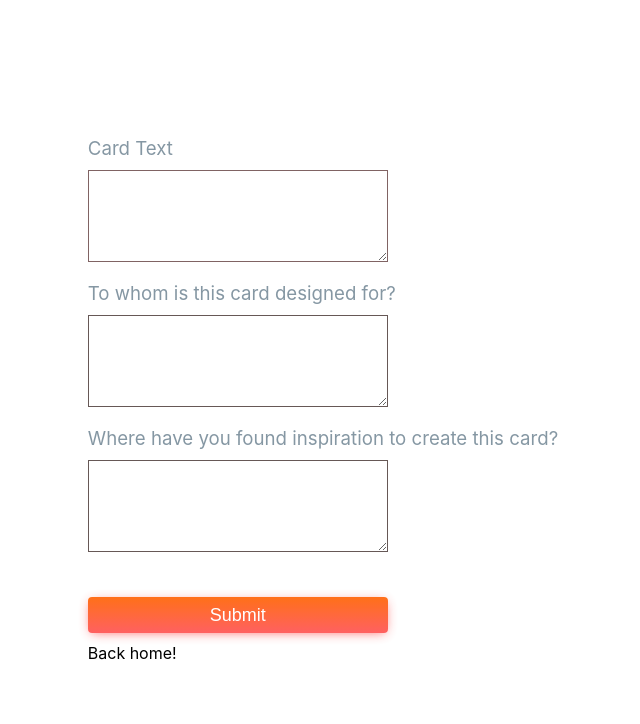
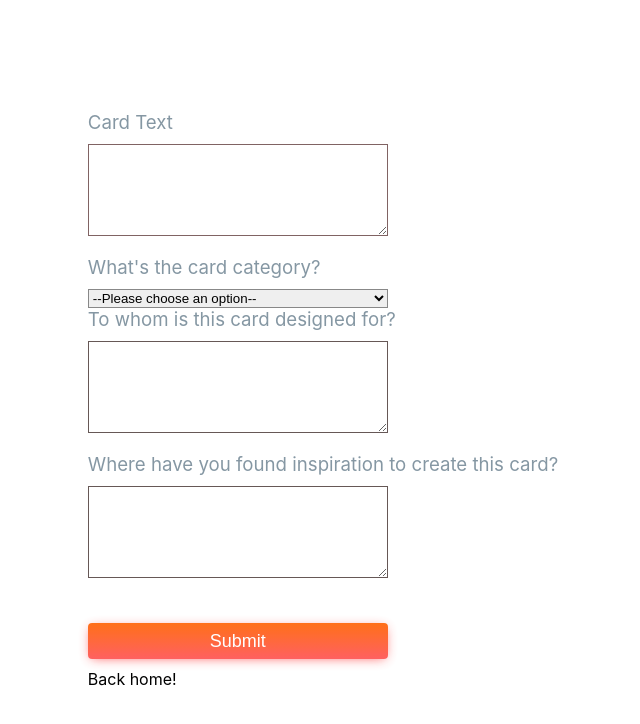
Before and after one commit to diogocsc/cardx, a Next.js app: page /cards/cardEdit in a window 1280 px wide. Shown: the top 724 px of the page, without its empty margins (312-952 px from the left). Built offline with nearby package versions, Linux system fonts and the light colour scheme.

Commit message:
Added Category to the card

```diff
--- a/pages/api/cards/[id].js
+++ b/pages/api/cards/[id].js
@@ -13,7 +13,7 @@ export default async (req, res) => {
             res.json(r);
         }
         else if(req.method == 'PATCH'){
-            const card = await collection.updateOne({_id: ObjectId(req.query.id)},{ $set: { "cardText": req.body.cardText, "cardUsers": req.body.cardUsers, "source": req.body.source},
+            const card = await collection.updateOne({_id: ObjectId(req.query.id)},{ $set: { "cardText": req.body.cardText,"category": req.body.category, "cardUsers": req.body.cardUsers, "source": req.body.source},
             $currentDate: { lastModified: true } });
             res.json(card);
         }
--- a/pages/api/cards/insertCard.js
+++ b/pages/api/cards/insertCard.js
@@ -10,6 +10,7 @@ export default async (req, res) => {
     const collection = await client.db().collection('cards');
     const card = {
       cardText: req.body.cardText,
+      category: req.body.category,
       cardUsers: req.body.cardUsers,
       source: req.body.source,
       createdOn: new Date()
--- a/pages/cards/cardEdit.js
+++ b/pages/cards/cardEdit.js
@@ -19,6 +19,7 @@ export default function Form() {
         {
           body: JSON.stringify({
             cardText: event.target.cardText.value,
+            category: event.target.category.value,
             cardUsers: event.target.cardUsers.value,
             source: event.target.source.value
           }),
@@ -32,6 +33,7 @@ export default function Form() {
         {
           body: JSON.stringify({
             cardText: event.target.cardText.value,
+            category: event.target.category.value,
             cardUsers: event.target.cardUsers.value,
             source: event.target.source.value
           }),
@@ -70,6 +72,17 @@ export default function Form() {
 
           <textarea className={utilStyles.input_field} cols="30" rows="3" id="cardText" name="cardText" type="text" defaultValue={card.cardText} required />
          </div>
+
+        <label className={utilStyles.input_label} htmlFor="category">What's the card category?</label>
+
+        <div className={utilStyles.input}>
+        <select name="category" id="category-select" value={card.category} >
+            <option value="">--Please choose an option--</option>
+            <option value="Q">Quebra-Gelo</option>
+            <option value="P">Profunda</option>
+            <option value="D">Divertida</option>
+        </select>
+        </div>
          <label className={utilStyles.input_label} htmlFor="cardUsers">To whom is this card designed for?</label>
 
          <div className={utilStyles.input}>
--- a/pages/index.js
+++ b/pages/index.js
@@ -48,13 +48,7 @@ export default function Home({cardList}) {
     const res = await fetch('/api/cards/'+cardId, {
       method: 'DELETE'
     })
-/*    try {
-      const data = await res.json()
 
-  } catch(err){
-      console.log('stringify: '+JSON.stringify(res))
-      console.log('Error '+ err);
-  } */
     fetchCards();
   }
   return (
--- a/styles/Home.module.css
+++ b/styles/Home.module.css
@@ -88,6 +88,8 @@
   border-radius: 10px;
   transition: color 0.15s ease, border-color 0.15s ease;
   width: 45%;
+  position: relative;
+  z-index: 2;
 }
 
 .card:hover,
```
